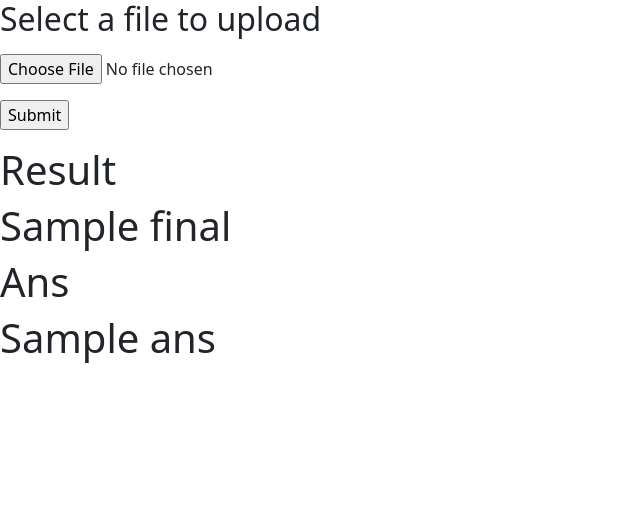
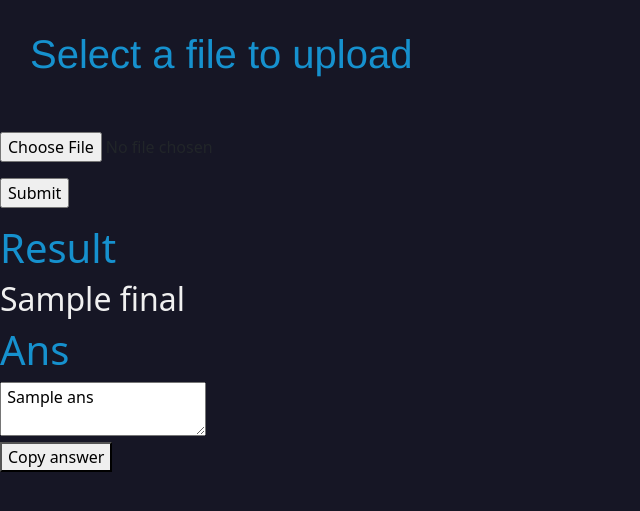
Before and after one commit to athlkrshna/miniproject, a Flask app: template templates/upload.html in a window 1280 px wide. Shown: the top 511 px of the page, without its empty margins (0-640 px from the left). Run offline with Flask 2, Linux system fonts and the light colour scheme; the template is opened without the code that fills it: most values are stand-ins (such as "Sample title", 1, 10 or a date in 2020); some libraries are stand-ins or nearby versions.

Commit message:
final finishing

```diff
--- a/static/app.js
+++ b/static/app.js
@@ -11,7 +11,7 @@
     // Parameters are: A canvas context, the x position, the y position, the size of the dot
     function drawDot(ctx,x,y,size) {
         // Let's use black by setting RGB values to 0, and 255 alpha (completely opaque)
-        r=255; g=0; b=0; a=255;
+        r=148; g=38; b=39; a=255;
 
         // Select a fill style
         ctx.fillStyle = "rgba("+r+","+g+","+b+","+(a/255)+")";
--- a/static/style1.css
+++ b/static/style1.css
@@ -7,11 +7,25 @@
     -ms-user-select: none;
     user-select: none;
 }
+
+.h{
+    font-size: 2.5rem;
+    font-family: 'Franklin Gothic Medium', 'Arial Narrow', Arial, sans-serif;
+    padding: 30px;
+    color: #1691CE;
+}
+
+.h p {
+    color: #f0f0f0;
+}
+
+body {background-color: #161625;}
+
 .leftside {
     float:left;
     width:220px;
     height:285px;
-    background-color:#def;
+
     padding:10px;
     border-radius:4px;
 }
@@ -23,14 +37,29 @@
     float:left;
     height:600px;
     width:1000px;
-    border:2px solid #888;
+    border:5px solid rgb(255, 255, 255);
     border-radius:4px;
     position:relative; /* Necessary for correct mouse co-ords in Firefox */
 }
 #clearbutton {
     font-size: 15px;
     padding: 10px;
-    -webkit-appearance: none;
-    background: #eee;
-    border: 1px solid #888;
+
+    background: #1691CE ;
 }
+
+
+.results h1{
+    color: #1691CE
+    ;
+}
+.results h2{
+    color: #f0f0f0
+    ;
+}
+
+
+.ans h1{
+    color: #1691CE
+    ;
+}
--- a/templates/home.html
+++ b/templates/home.html
@@ -64,7 +64,7 @@
 										<img src="./static/images/feature-icon-01.svg" alt="Feature 01">
                                     </div>
                                     <h4 class="feature-title mt-24">Flexible</h4>
-                                    <p class="text-sm mb-0">LoremIpsum</p>
+                                    <p class="text-sm mb-0">Complex Operations</p>
                                 </div>
                             </div>
 
@@ -74,7 +74,7 @@
 										<img src="./static/images/feature-icon-05.svg" alt="Feature 05">
                                     </div>
                                     <h4 class="feature-title mt-24">Cross Platform</h4>
-                                    <p class="text-sm mb-0">Lorem Ipsum</p>
+                                    <p class="text-sm mb-0">Mobile / PC Compatible </p>
                                 </div>
                             </div>
                             <div class="feature text-center is-revealing">
@@ -83,7 +83,7 @@
 										<img src="./static/images/feature-icon-06.svg" alt="Feature 06">
                                     </div>
                                     <h4 class="feature-title mt-24">Free to Use</h4>
-                                    <p class="text-sm mb-0">Lorem Ipsum</p>
+                                    <p class="text-sm mb-0">Free and Opensource</p>
                                 </div>
                             </div>
                         </div>
--- a/templates/upload.html
+++ b/templates/upload.html
@@ -5,10 +5,13 @@
 
 
 <link href="https://cdn.jsdelivr.net/npm/bootstrap@5.0.0-beta3/dist/css/bootstrap.min.css" rel="stylesheet" integrity="sha384-eOJMYsd53ii+scO/bJGFsiCZc+5NDVN2yr8+0RDqr0Ql0h+rP48ckxlpbzKgwra6" crossorigin="anonymous">
-
+<link rel="stylesheet" type="text/css" href="../static/style1.css" />
 
 </head>
-<h2>Select a file to upload</h2>
+<div class="h">
+	<h1>Select a file to upload</h1>
+</div>
+
 <p>
 	{% with messages = get_flashed_messages() %}
 	  {% if messages %}
@@ -39,17 +42,31 @@
 
 <div>
     {% if final %}
-    <h1>Result</h1>
+    <div class="results">
 
-    <h1> {{ final}}</h1>
+        <h1>Result</h1>
+
+        <h2> {{ final}}</h2>
+
+    </div>
+
 
     {% endif %}
     {% if ans!= None %}
-    <h1>Ans</h1>
 
-    <h1> {{ ans}}</h1>
+    <div class="ans">
+
+        <h1>Ans</h1>
+
+
+        <textarea readonly id="answer"> {{ ans}}</textarea><br>
+
+        <button onclick="copyToClip()">Copy answer</button>
+    </div>
+
 
 
 
     {% endif %}
     </div>
+</body>
```
Also changed, not shown: model/model_final_div.json (deleted, +0 -1 lines), templates/canvas.html (+19 -10 lines), static/image.jpg, 2 other files.
